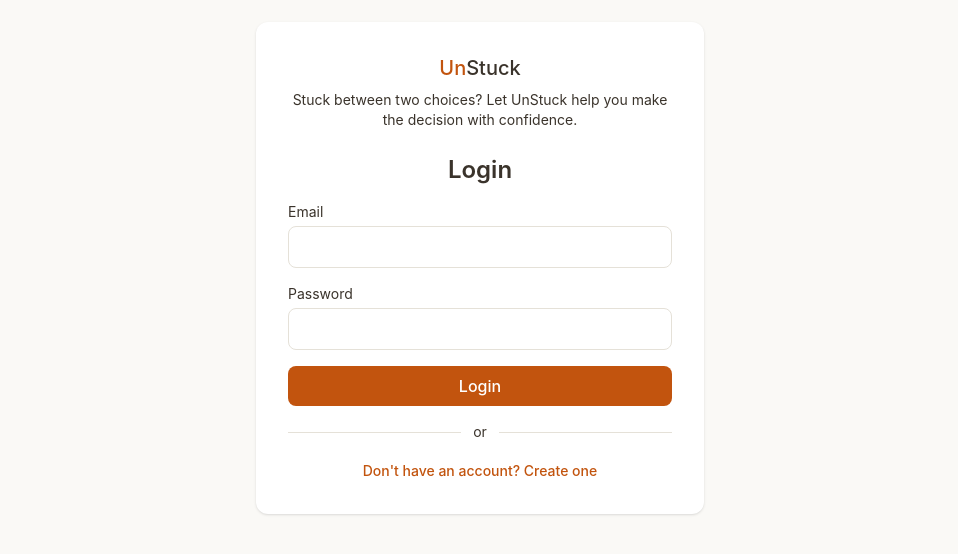
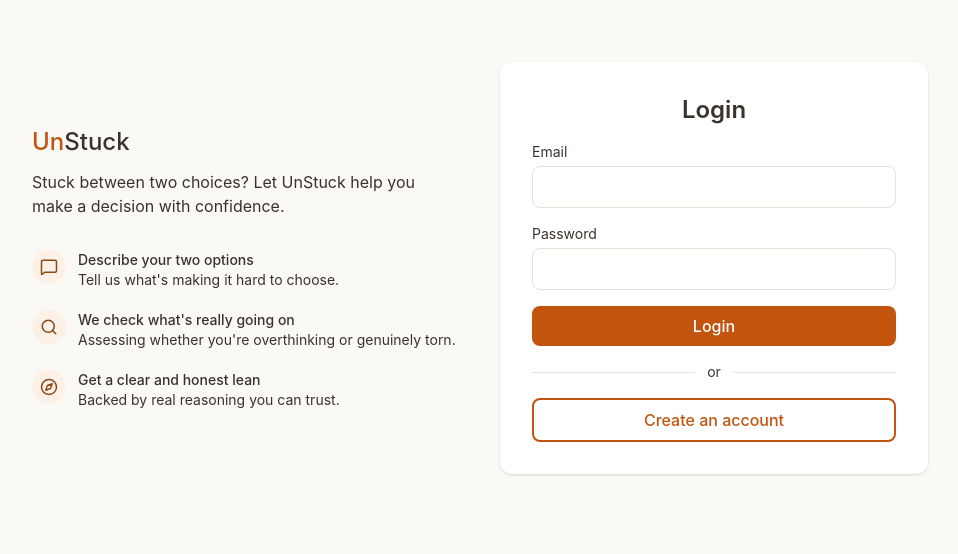
Before and after one commit to zeinrafie1-jpg/unstuck-solo-project, a React app in the folder frontend/: page /login in a window 1280 px wide. Shown: the part 132-686 px from the top of the page, without its empty margins (160-1118 px from the left). Built offline with nearby package versions, Linux system fonts and the light colour scheme; no server answers; the HTML template or start-up script is replaced by a standard one.

Commit message:
styling changes added to newdecision, login and sign-up pages. Also added bullet points on login page to highighlight the value proposition

```diff
--- a/frontend/src/pages/Login.jsx
+++ b/frontend/src/pages/Login.jsx
@@ -2,6 +2,7 @@ import { useState } from 'react';
 import { useNavigate } from 'react-router-dom';
 import { loginUser } from '../services/authService';
 import { useAuth } from '../context/AuthContext';
+import { MessageSquare, Search, Compass } from 'lucide-react';
 
 function Login() {
   const [email, setEmail] = useState('');
@@ -32,16 +33,52 @@ function Login() {
   }
 
   return (
-    <div className="min-h-screen flex items-center justify-center bg-background">
-      <div className="max-w-md w-full mx-4 p-8 bg-surface rounded-xl shadow-sm">
-        <div className="text-center mb-2">
-          <span className="text-xl font-medium text-text-primary">
+    <div className="min-h-screen bg-background flex items-center justify-center px-4 py-12">
+      <div className="max-w-4xl w-full grid md:grid-cols-2 gap-10 items-center">
+        {/* Explainer */}
+        <div>
+          <span className="text-2xl font-medium text-text-primary">
             <span className="text-accent">Un</span>Stuck
           </span>
+          <p className="text-text-secondary mt-3 mb-8">
+            Stuck between two choices? Let UnStuck help you make a decision with confidence.
+          </p>
+
+          <div className="space-y-5">
+            <div className="flex gap-3">
+              <div className="bg-accent-light text-accent-dark rounded-full p-2 flex-shrink-0 h-fit">
+                <MessageSquare size={18} />
               </div>
-        <p className="text-center text-sm text-text-secondary mb-6">
-          Stuck between two choices? Let UnStuck help you make the decision with confidence.
-        </p>
+              <div>
+                <p className="text-sm font-medium text-text-primary">Describe your two options</p>
+                <p className="text-sm text-text-secondary">Tell us what's making it hard to choose.</p>
+              </div>
+            </div>
+
+            <div className="flex gap-3">
+              <div className="bg-accent-light text-accent-dark rounded-full p-2 flex-shrink-0 h-fit">
+                <Search size={18} />
+              </div>
+              <div>
+                <p className="text-sm font-medium text-text-primary">We check what's really going on</p>
+                <p className="text-sm text-text-secondary">Assessing whether you're overthinking or genuinely torn.</p>
+              </div>
+            </div>
+
+            <div className="flex gap-3">
+              <div className="bg-accent-light text-accent-dark rounded-full p-2 flex-shrink-0 h-fit">
+                <Compass size={18} />
+              </div>
+              <div>
+                <p className="text-sm font-medium text-text-primary">Get a clear and honest lean</p>
+                <p className="text-sm text-text-secondary">Backed by real reasoning you can trust.</p>
+              </div>
+            </div>
+          </div>
+        </div>
+
+        {/* Form */}
+        <div className="w-full p-8 bg-surface rounded-xl shadow-sm">
           <h1 className="text-2xl font-semibold text-text-primary mb-4 text-center">
             Login
           </h1>
@@ -79,15 +116,15 @@ function Login() {
               <span className="text-sm text-text-secondary">or</span>
               <div className="flex-1 h-px bg-border"></div>
             </div>
-
             <button
               type="button"
               onClick={handleCreateAccountClick}
-            className="w-full text-accent hover:underline font-medium text-sm"
+              className="w-full border-2 border-accent text-accent hover:bg-accent hover:text-surface transition-colors px-4 py-2 rounded-lg font-medium"
             >
-            Don't have an account? Create one
+              Create an account
             </button>
           </form>
+        </div>
       </div>
     </div>
   );
--- a/frontend/src/pages/NewDecision.jsx
+++ b/frontend/src/pages/NewDecision.jsx
@@ -39,7 +39,7 @@ function NewDecision() {
             {result.title}
           </h1>
 
-          <div className="bg-accent rounded-xl p-5 mb-6 flex gap-4 items-start">
+          <div className="bg-accent rounded-xl p-5 mb-4 flex gap-4 items-start">
             <Compass size={28} className="text-accent-on flex-shrink-0 mt-1" />
             <div>
               <p className="text-xs font-medium text-accent-on mb-1">The lean</p>
@@ -48,8 +48,7 @@ function NewDecision() {
             </div>
           </div>
 
-          <div className="bg-surface border border-border rounded-xl p-6 mb-6 space-y-5">
-            <div className="flex gap-3">
+          <div className="bg-muted rounded-xl p-5 mb-4 flex gap-3">
             <Heart size={18} className="text-secondary flex-shrink-0 mt-0.5" />
             <div>
               <p className="text-xs font-medium text-text-secondary mb-1">What's really going on</p>
@@ -57,7 +56,7 @@ function NewDecision() {
             </div>
           </div>
 
-            <div className="flex gap-3 border-t border-border pt-5">
+          <div className="bg-surface border border-border rounded-xl p-5 mb-4 flex gap-3">
             <Scale size={18} className="text-secondary flex-shrink-0 mt-0.5" />
             <div>
               <p className="text-xs font-medium text-text-secondary mb-1">The actual tradeoff</p>
@@ -65,12 +64,11 @@ function NewDecision() {
             </div>
           </div>
 
-            <div className="flex gap-3 border-t border-border pt-5">
-              <Eye size={18} className="text-secondary flex-shrink-0 mt-0.5" />
+          <div className="bg-accent-light rounded-xl p-5 mb-6 flex gap-3">
+            <Eye size={18} className="text-accent-dark flex-shrink-0 mt-0.5" />
             <div>
-                <p className="text-xs font-medium text-text-secondary mb-1">Avoidance check</p>
-                <p className="text-sm text-text-muted leading-relaxed">{result.avoidanceCheck}</p>
-              </div>
+              <p className="text-xs font-medium text-accent-dark mb-1">Avoidance check</p>
+              <p className="text-sm text-accent-dark leading-relaxed">{result.avoidanceCheck}</p>
             </div>
           </div>
 
--- a/frontend/src/pages/Signup.jsx
+++ b/frontend/src/pages/Signup.jsx
@@ -93,9 +93,9 @@ return (
           <button
             type="button"
             onClick={handleLoginClick}
-            className="w-full text-accent hover:underline font-medium text-sm"
+            className="w-full border-2 border-accent text-accent hover:bg-accent hover:text-surface transition-colors px-4 py-2 rounded-lg font-medium"
           >
-            Already have an account? Log in
+            Login
           </button>
         </form>
       </div>
```
Lines whose indentation alone changed are shown as unchanged.
